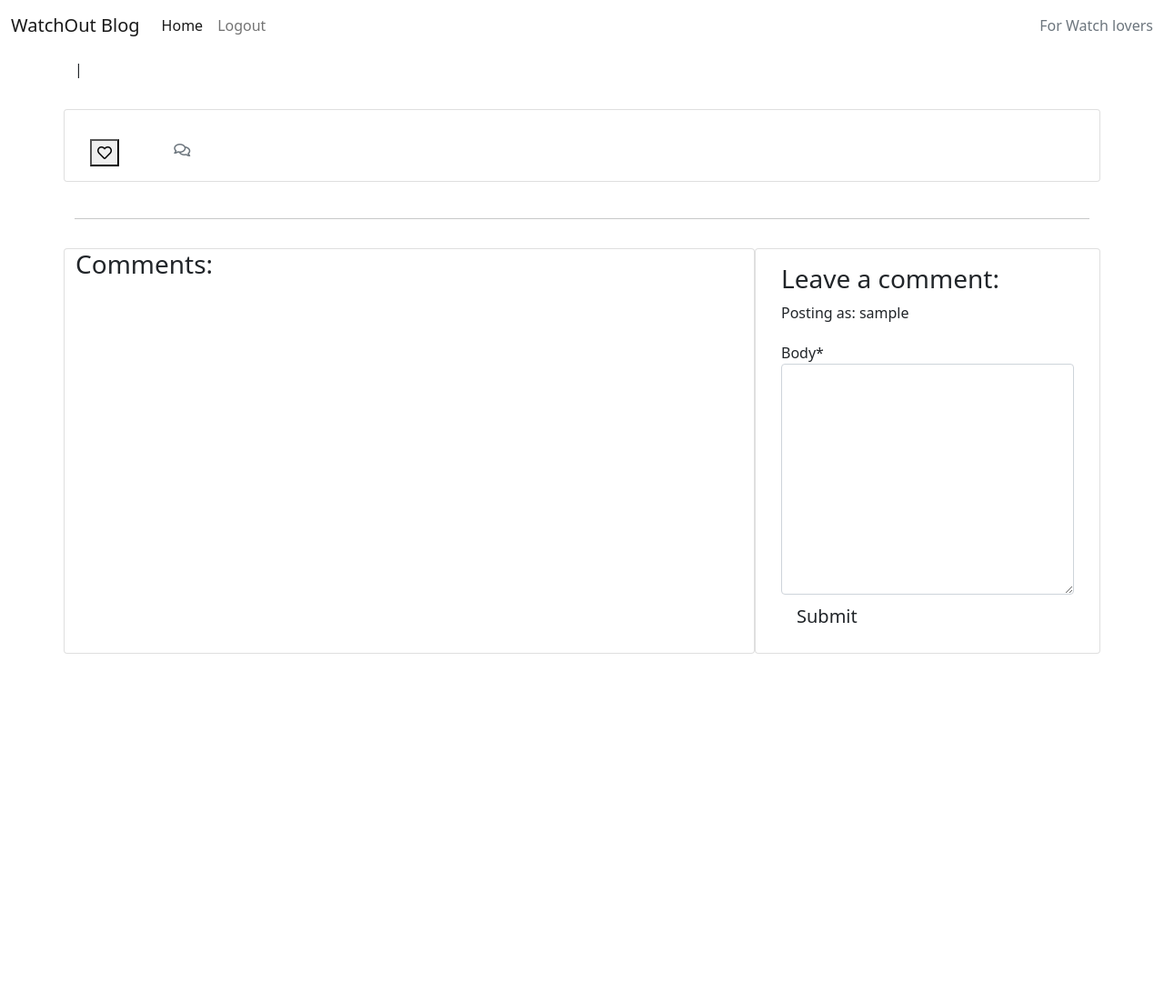
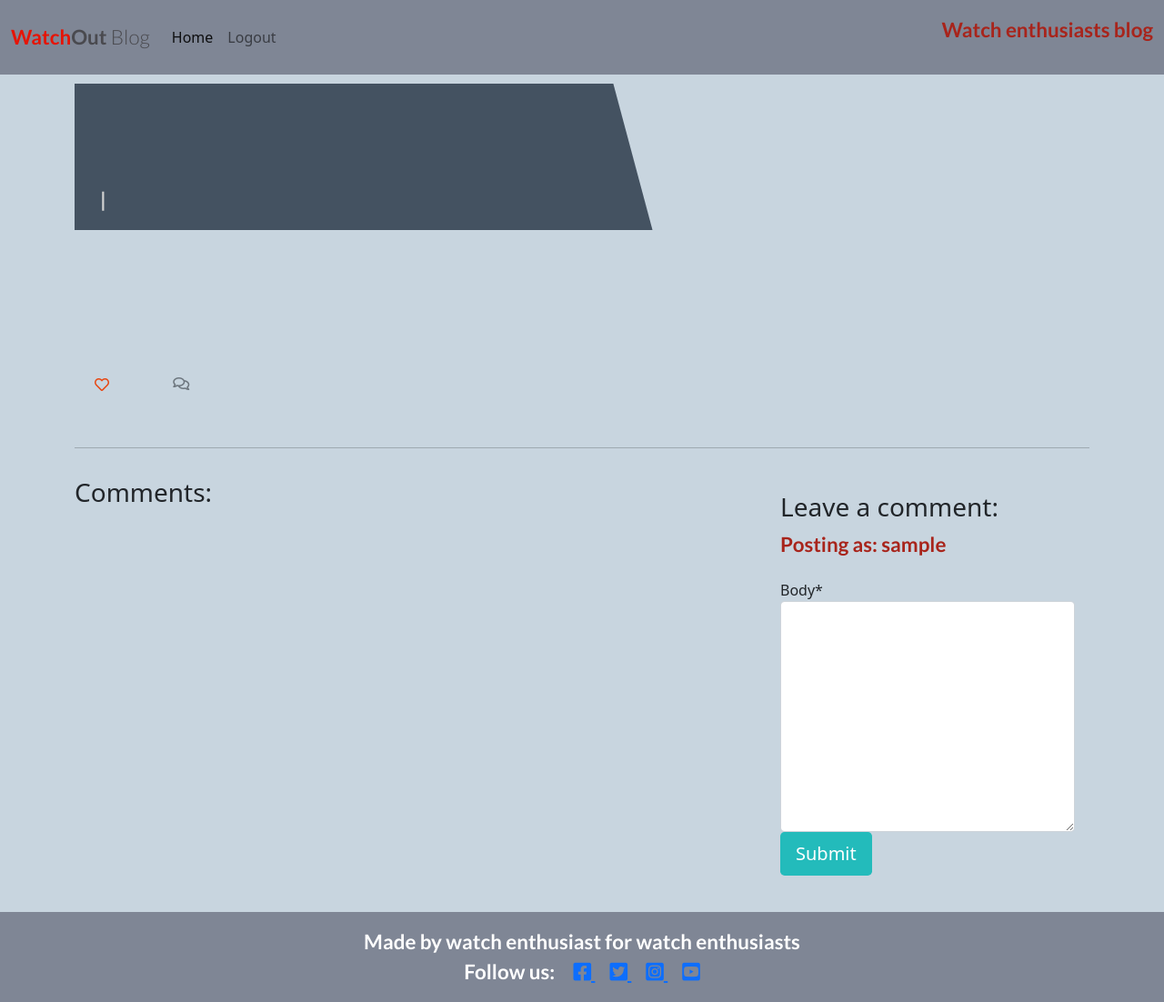
Before and after one commit to Code-Institute-Submissions/adamwasiak-WatchOutBlog_NovResub, a Django app: template templates/post_detail.html in a window 1280 px wide. Shown: the whole page at 91% size. Before the commit the page ends 719 px from the top, so only its background shows below. Run offline with Django 3.2, Linux system fonts and the light colour scheme; the template is opened without the code that fills it: values that come from a table or form of the project are taken from there, others are empty; the visitor is signed in with stand-in values (Sample User, id 1); some libraries are stand-ins or nearby versions.

Commit message:
Add css styling

```diff
--- a/static/css/style.css
+++ b/static/css/style.css
@@ -0,0 +1,157 @@
+.row {
+    background-color: #c8d5df;
+}
+
+.bg-white {
+    background-color: #7f8695!important;
+}
+
+.brand {
+    font-family: Lato, sans-serif;
+    font-size: 1.4rem;
+    font-weight: 700;
+    color: #4A4A4F;
+}
+
+.red-o {
+    color: #e61405;
+}
+
+p {
+    font-family: Lato, sans-serif;
+    font-size: 1.4rem;
+    font-weight: 900;
+    color: #a8241b;
+}
+
+.thin {
+    font-weight: 300;
+    color: rgba(212, 222, 238, 0.911):
+}
+
+.light-bg {
+    background-color: #fff;
+}
+
+.dark-bg {
+    background-color: #7f8695!important;
+}
+
+.main-bg {
+    background-color: #F9FAFC;
+}
+
+.card {
+    border: none;
+    background-color: transparent;
+}
+
+.image-container {
+    position: relative;
+}
+
+.image-flash {
+    position: absolute;
+    bottom: 5%;
+    min-width: 30%;
+    left: -2px;
+    background-color: #8096b7;
+}
+
+.author {
+    color: #435e70;
+    margin: 4px;
+}
+
+.masthead {
+    margin-top: 10px;
+    overflow: hidden;
+    position: relative;
+    display: inline-block;
+    height: 33vh;
+    width: 100%;
+}
+
+.masthead-text {
+    background-color: #445261;
+    color: white;
+    position: relative;
+}
+
+.masthead-image {
+    position: relative;
+    overflow: hidden;
+}
+
+.masthead-image:after {
+    content: "";
+    position: absolute;
+    top: 0;
+    right: 90%;
+    height: 100%;
+    width: 150%;
+    background: #445261;
+    -webkit-transform: skew(15deg);
+    -moz-transform: skew(15deg);
+    transform: skew(15deg);
+    z-index: 100;
+}
+
+.post-link {
+    text-decoration: none;
+    color: #445261;
+}
+
+.post-link:hover,
+.page-link {
+    color: #E84610;
+}
+
+.post-title {
+    margin-top: 20%;
+    margin-left: 5%;
+}
+
+.post-subtitle {
+    margin-left: 5%;
+    color: lightgray;
+}
+
+.btn-signup {
+    background-color: #23BBBB;
+    color: #fff;
+}
+
+.btn-signup:hover,
+.btn-signup:active {
+    background-color: #fff;
+    color: #23BBBB;
+}
+
+.link {
+    color: #23BBBB;
+    text-decoration: none;
+}
+
+.link:hover,
+.link:active {
+    color: #445261;
+    text-decoration: underline;
+}
+
+.btn-like {
+    color: #E84610;
+    border: none;
+    background: transparent;
+}
+
+.btn-like:hover,
+.btn-like:active {
+    color: #E84610;
+    background: transparent;
+    border: none;
+}
+
+.main-bg {
+    background-color: #c8d5df;
+}
--- a/templates/base.html
+++ b/templates/base.html
@@ -24,9 +24,9 @@
 
     <!-- Navigation -->
 
-    <nav class="navbar navbar-expand-lg navbar-light bg-white">
+    <nav class="navbar navbar-expand-lg navbar-light bg-white" >
         <div class="container-fluid">
-            <a class="navbar-brand" href="{% url 'home' %}"><span class="brand">Wa<span class="red-o">t</span>chOut<span
+            <a class="navbar-brand" href="{% url 'home' %}"><span class="brand"><span class="red-o">Watch</span>Out<span
                         class="thin"> Blog</span></span></span></a>
             <button class="navbar-toggler" type="button" data-bs-toggle="collapse" data-bs-target="#navbarText"
                 aria-controls="navbarText" aria-expanded="false" aria-label="Toggle navigation">
@@ -46,12 +46,12 @@
                         <a class="nav-link" href="{% url 'account_signup' %}">Register</a>
                     </li>
                     <li class="nav-item">
-                        <a class="nav-link" href="{% url 'account_login' %}">Login</a>
+                        <a class="nav-link" href="{% url 'account_login' %}">Clock In</a>
                     </li>
                     {% endif %}
                 </ul>
                 <span class="navbar-text text-muted">
-                    For Watch lovers
+                    <p>Watch enthusiasts blog</p>
                 </span>
             </div>
         </div>
@@ -78,11 +78,17 @@
 
     <!-- Footer -->
     <footer class="footer mt-auto py-3 dark-bg">
-        <p class="m-0 text-center text-white">Made by Watch lovers</p>
-        <p class="m-0 text-center text-white">Follow us: <i class="fab fa-facebook-square ms-3"></i>
-            <i class="fab fa-twitter-square ms-3"></i>
-            <i class="fab fa-instagram-square ms-3"></i>
-            <i class="fab fa-youtube-square ms-3"></i></p>
+        <p class="m-0 text-center text-white">Made by watch enthusiast for watch enthusiasts</p>
+        <p class="m-0 text-center text-white">Follow us:
+            <a href="https://www.facebook.com/" target="blank" rel="noopener"
+             aria-label="Visit my Facebook page"><i class="fab fa-facebook-square ms-3"></i>
+             <a href="https://www.twitter.com/" target="blank" rel="noopener"
+             aria-label="Visit my Twitter page"><i class="fab fa-twitter-square ms-3"></i>
+             <a href="https://www.instagram.com/" target="blank" rel="noopener"
+             aria-label="Visit my Instagram page"><i class="fab fa-instagram-square ms-3"></i>
+             <a href="https://www.youtube.com/" target="blank" rel="noopener"
+             aria-label="Visit my Youtube page"><i class="fab fa-youtube-square ms-3"></i>
+            </p>
     </footer>
     <script>
         setTimeout(function () {
--- a/templates/delete_comment.html
+++ b/templates/delete_comment.html
@@ -1,4 +1,4 @@
-{% extends 'landing/base.html' %}
+{% extends 'base.html' %}
 {% load crispy_forms_tags %}
 {% block content %}
 <div class="container">
--- a/templates/post_detail.html
+++ b/templates/post_detail.html
@@ -93,9 +93,11 @@
                     </p>
                     <!-- The body of the comment goes before the | -->
                     {{ comment.body | linebreaks }}
-                        {% if user.username == comment.name %}
+                        {%  if user.username == comment.name %}
 
-                        <a  i class="fas fa-trash"></i> Delete</a> |
+                        <i class="fas fa-trash"></i>
+                        Delete
+                        </form>
                         <a  i class="fas fa-pen"></i> Edit</a>
 
                         {% else %}
```
Also changed, not shown: blog/urls.py (line endings or trailing spaces), blog/views.py (line endings or trailing spaces).
